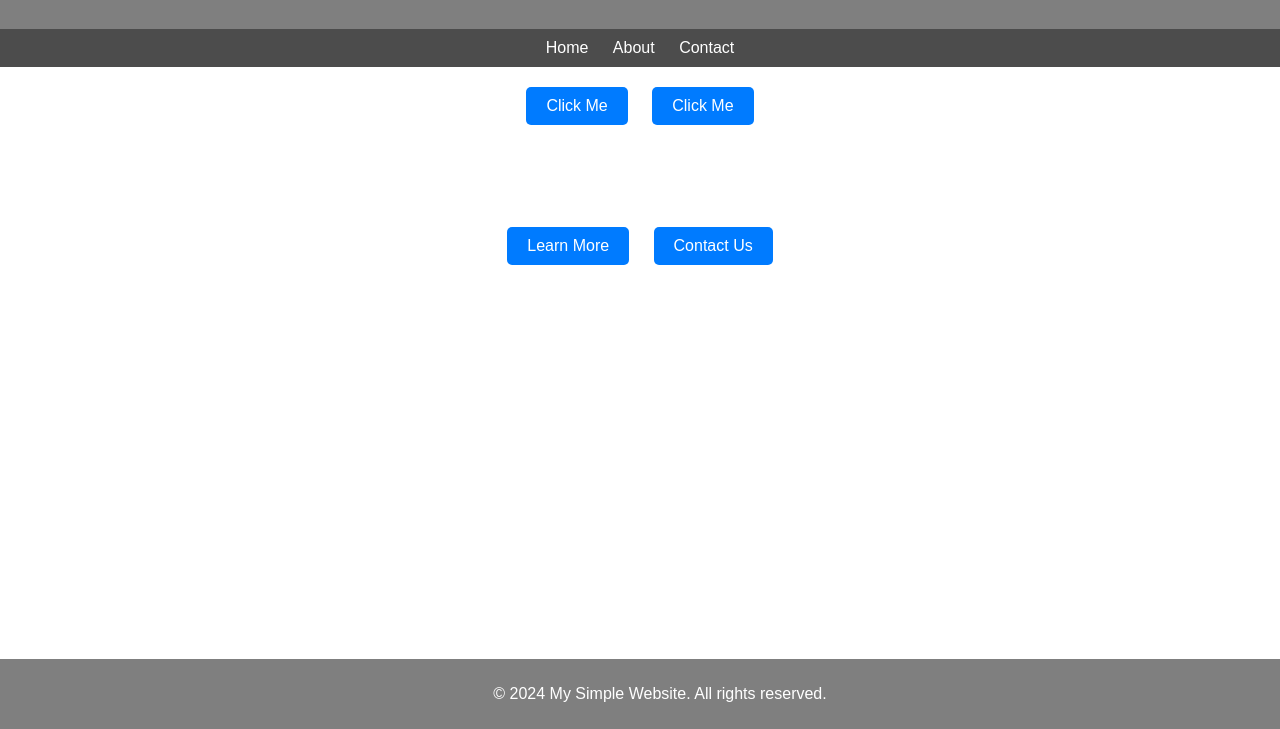
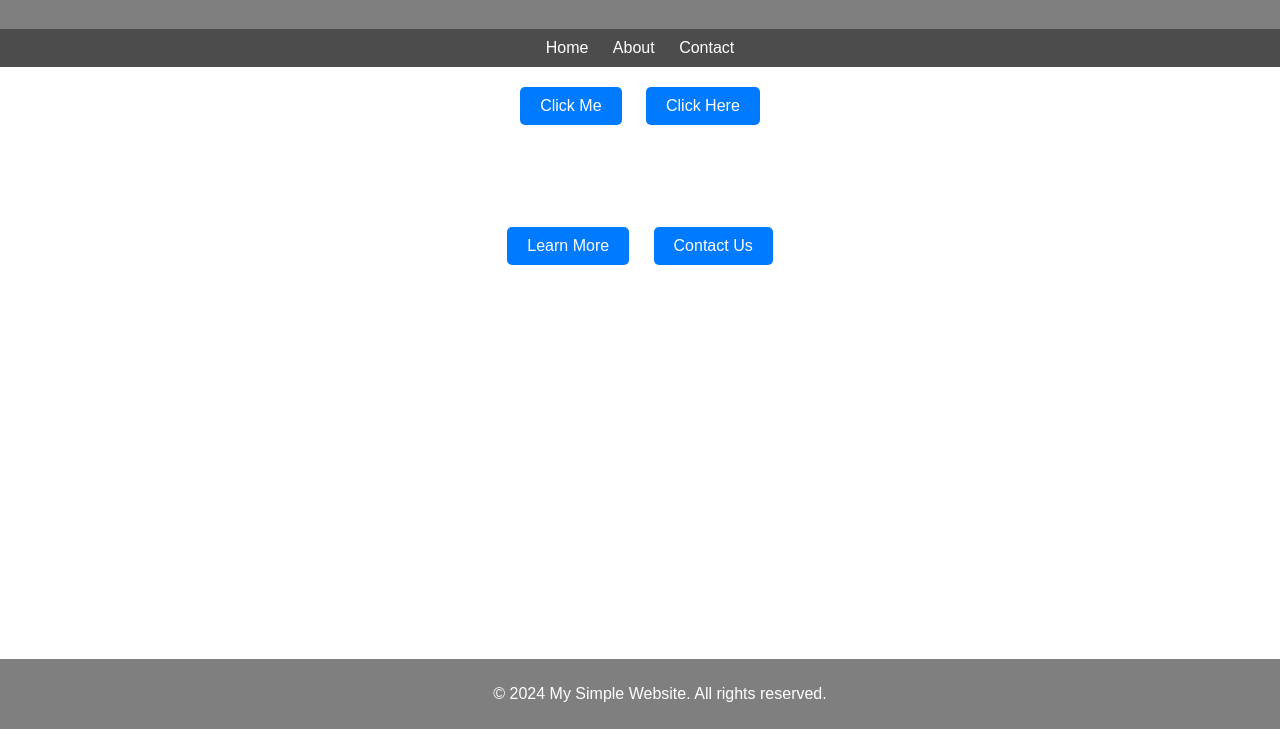
Before and after one commit to yashpatil55/PopNotification, a plain HTML site: page index.html in a window 1280 px wide. Shown: the part 71-800 px from the top of the page. Drawn offline with Linux system fonts and the light colour scheme.

Commit message:
Update index.html

```diff
--- a/index.html
+++ b/index.html
@@ -117,7 +117,7 @@
     </nav>
     <section>
         <button id="script">Click Me</button>
-	<button id="inbox">Click Me</button>
+	<button id="inbox">Click Here</button>
         <h2>About Us</h2>
         <p>This is a simple website created with HTML.</p>
         <button>Learn More</button>
```
